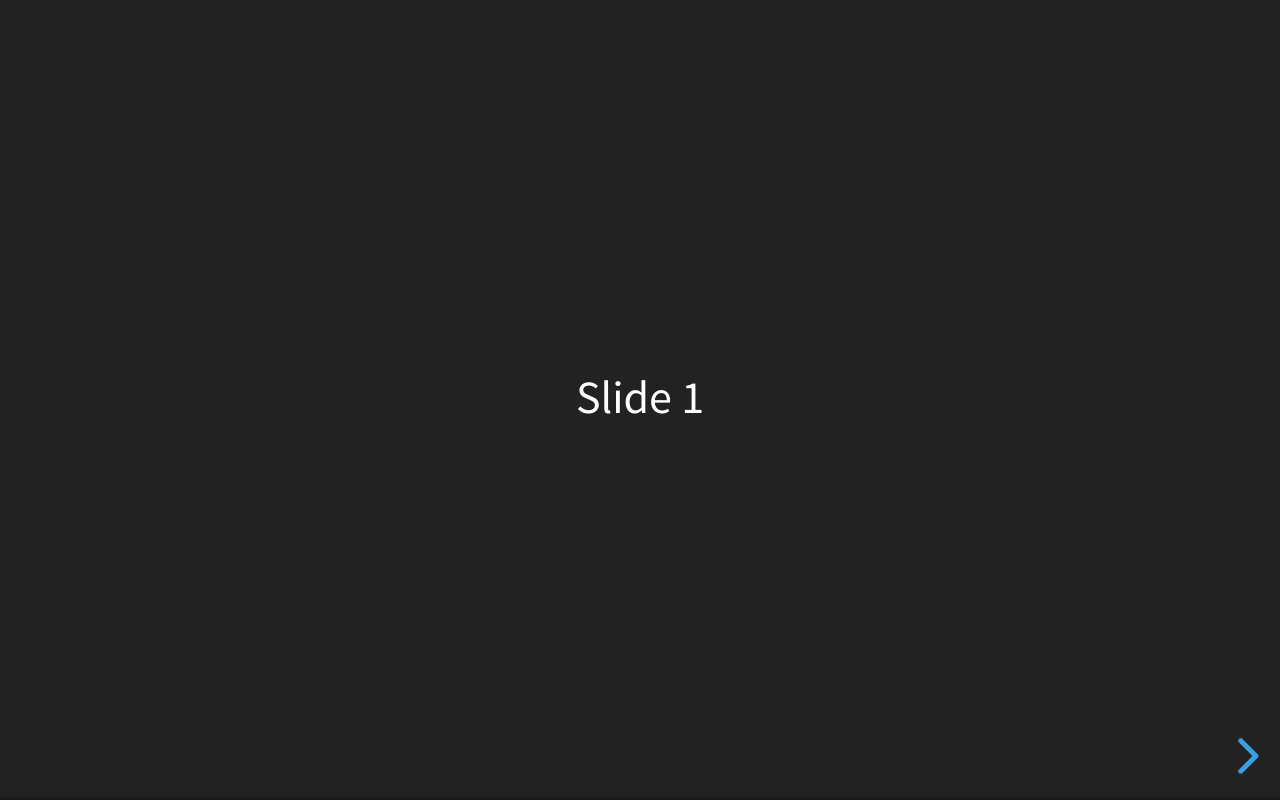
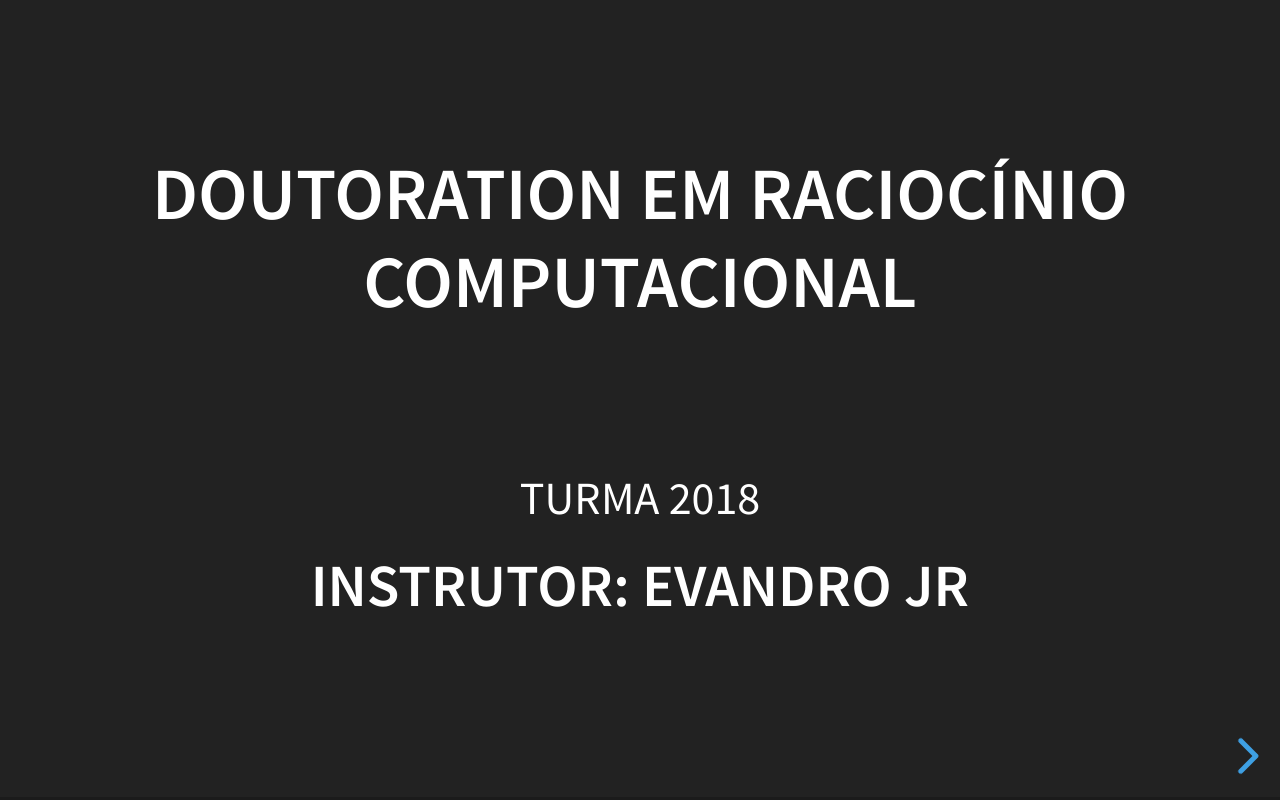
Before and after one commit to raciocinio-computacional/raciocinio-computacional.github.io, a website: page index.html in a window 1280 px wide. Drawn offline with Linux system fonts and the light colour scheme.

Commit message:
primeiro slide

```diff
--- a/index.html
+++ b/index.html
@@ -1,5 +1,6 @@
 <!doctype html>
 <html>
+
 <head>
 	<meta charset="utf-8">
 	<meta name="viewport" content="width=device-width, initial-scale=1.0, maximum-scale=1.0, user-scalable=no">
@@ -14,17 +15,26 @@
 
 	<!-- Printing and PDF exports -->
 	<script>
-			var link = document.createElement( 'link' );
+		var link = document.createElement('link');
 		link.rel = 'stylesheet';
 		link.type = 'text/css';
-			link.href = window.location.search.match( /print-pdf/gi ) ? 'css/print/pdf.css' : 'css/print/paper.css';
-			document.getElementsByTagName( 'head' )[0].appendChild( link );
+		link.href = window.location.search.match(/print-pdf/gi) ? 'css/print/pdf.css' : 'css/print/paper.css';
+		document.getElementsByTagName('head')[0].appendChild(link);
 	</script>
 </head>
+
 <body>
 	<div class="reveal">
 		<div class="slides">
-				<section>Slide 1</section>
+			<section data-markdown>
+				<textarea data-template>
+					## Doutoration em Raciocínio Computacional
+					<BR>
+						<BR>
+							TURMA 2018
+					### Instrutor: Evandro Jr
+				</textarea>
+			</section>
 			<section>Slide 2</section>
 		</div>
 	</div>
@@ -41,9 +51,10 @@
 				{ src: 'plugin/markdown/marked.js' },
 				{ src: 'plugin/markdown/markdown.js' },
 				{ src: 'plugin/notes/notes.js', async: true },
-					{ src: 'plugin/highlight/highlight.js', async: true, callback: function() { hljs.initHighlightingOnLoad(); } }
+				{ src: 'plugin/highlight/highlight.js', async: true, callback: function () { hljs.initHighlightingOnLoad(); } }
 			]
 		});
 	</script>
 </body>
+
 </html>
```
Lines whose indentation alone changed are shown as unchanged.
